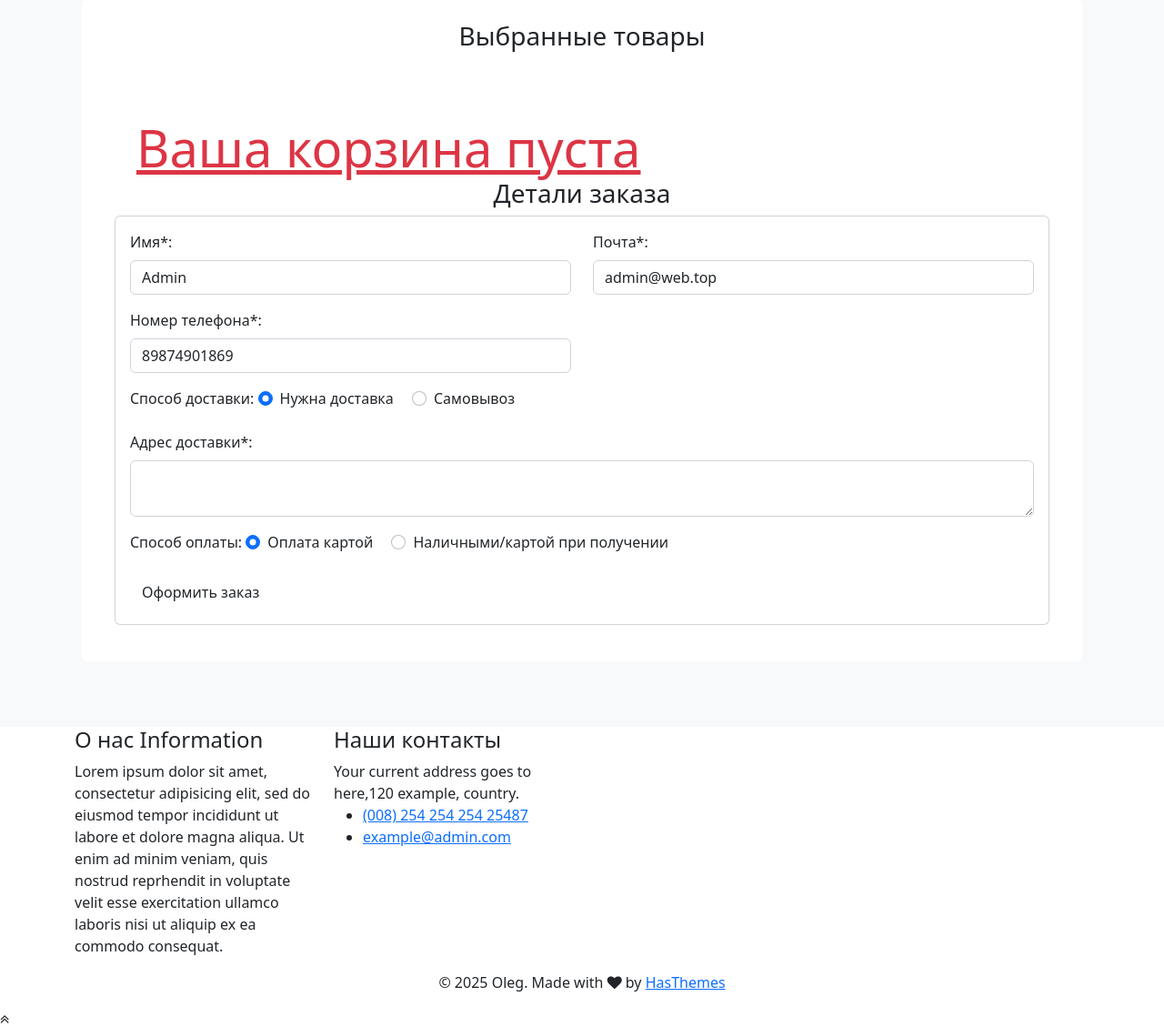
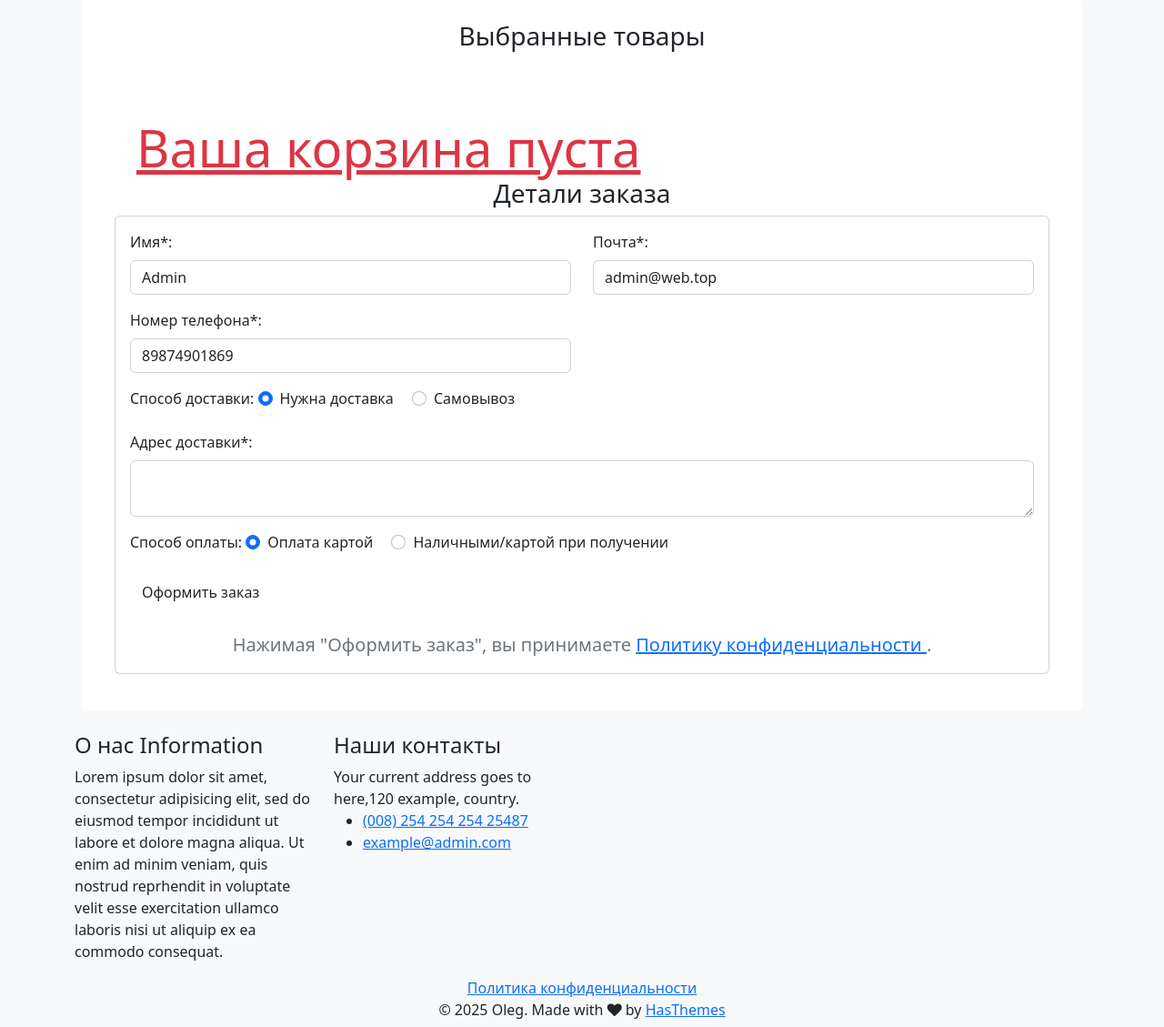
Before and after one commit to oleg425top/FinalyProject425, a Django app: page /orders/create_order/ in a window 1280 px wide. Shown: the part 1609-2738 px from the top of the page at 91% size. Run offline with Django 5.2, Linux system fonts and the light colour scheme; a user stored in the database is signed in; data that the repository does not hold is empty; parts of the project's set-up code (start-up, migrations or seed data) failed here and were passed over; some libraries are stand-ins or nearby versions.

Commit message:
Добавил ссылки на политику конфиденциальности в base.html И там где это необходимо

```diff
--- a/orders/templates/orders/create_order.html
+++ b/orders/templates/orders/create_order.html
@@ -106,6 +106,14 @@
                     <div class="cart-buttons">
                         <button type="submit" class="btn  btn-shopping">Оформить заказ</button>
                     </div>
+                    <div class="text-center mt-4">
+                        <small class="text-muted fs-5">
+                            Нажимая "Оформить заказ", вы принимаете
+                            <a href="{% url 'users:privacy_policy' %}" target="_blank"
+                               class="text-decoration-underline">
+                                Политику конфиденциальности
+                            </a>.
+                        </small>
                 </form>
             </div>
         </div>
--- a/orders/templates/orders/statistics.html
+++ b/orders/templates/orders/statistics.html
@@ -34,7 +34,7 @@
     <div class="card mb-4">
         <div class="card-body">
             <h5 class="card-title">💰 Общая сумма продаж</h5>
-            <p class="card-text fs-4">{{ total_sales }} ₽</p>
+            <p class="card-text fs-4">{{ total_sales }} $</p>
         </div>
     </div>
 
--- a/users/templates/users/base.html
+++ b/users/templates/users/base.html
@@ -242,6 +242,7 @@
           <div class="row align-items-center">
             <div class="col-12">
               <div class="widget-copyright text-center">
+                <a href="{% url 'users:privacy_policy' %}">Политика конфиденциальности</a>
                 <p>© 2025 <span>Oleg</span>. Made with <i class="fa fa-heart"></i> by <a target="_blank" href="https://www.hasthemes.com">HasThemes</a></p>
               </div>
             </div>
```
Also changed, not shown: payments/templates/payments/includes/inc_credit_card.html (+9 -0 lines), users/templates/users/login.html (+8 -3 lines), users/templates/users/register.html (+9 -7 lines).
